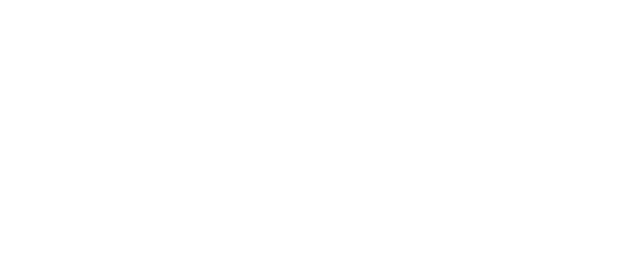
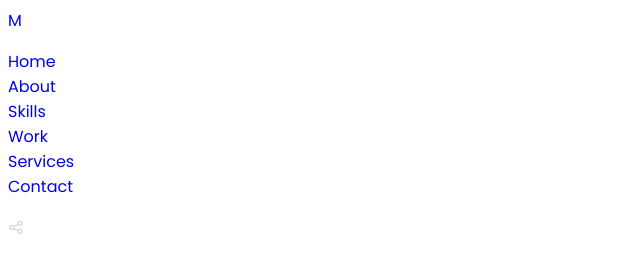
Before and after one commit to Gligyx/pp2, a plain HTML site: page index.html in a window 1280 px wide. Shown: the whole page, without its empty margins (0-640 px from the left). Drawn offline with nearby package versions, Linux system fonts and the light colour scheme.

Commit message:
estruturando primeiros elementos

```diff
--- a/assets/css/style.css
+++ b/assets/css/style.css
@@ -94,6 +94,16 @@ ul {
 a {
     text-decoration: none;
 }
+
+button {
+    cursor: pointer;
+}
+
+button,
+input {
+    border: none;
+    outline: none;
+}
 /*=============== REUSABLE CSS CLASSES ===============*/
 
 
--- a/index.html
+++ b/index.html
@@ -22,7 +22,41 @@
 
 <body>
     <!--========== SIDEBAR ==========-->
+    <aside class="sidebar" id="sidebar">
+        <nav class="nav">
+            <div class="nav__logo">
+                <a href="index.html" class="nav__logo-text">M</a>
+            </div>
 
+            <div class="nav__menu">
+                <div class="menu">
+                    <ul class="nav__list">
+                        <li class="nav__item">
+                            <a href="#home" class="nav__link active-link">Home</a>
+                        </li>
+                         <li class="nav__item">
+                            <a href="#about" class="nav__link">About</a>
+                        </li>
+                         <li class="nav__item">
+                            <a href="#skills" class="nav__link">Skills</a>
+                        </li>
+                         <li class="nav__item">
+                            <a href="#work" class="nav__link">Work</a>
+                        </li>
+                         <li class="nav__item">
+                            <a href="#services" class="nav__link">Services</a>
+                        </li>
+                         <li class="nav__item">
+                            <a href="#contact" class="nav__link">Contact</a>
+                        </li>
+                    </ul>
+                </div>
+            </div>
+            <div class="btn__share">
+                <i class="uil uil-share-alt social__share"></i>
+            </div>
+        </nav>
+    </aside>
     <!--========== MAIN ==========-->
     <main class="main">
         <!--===== Home =====-->
```
